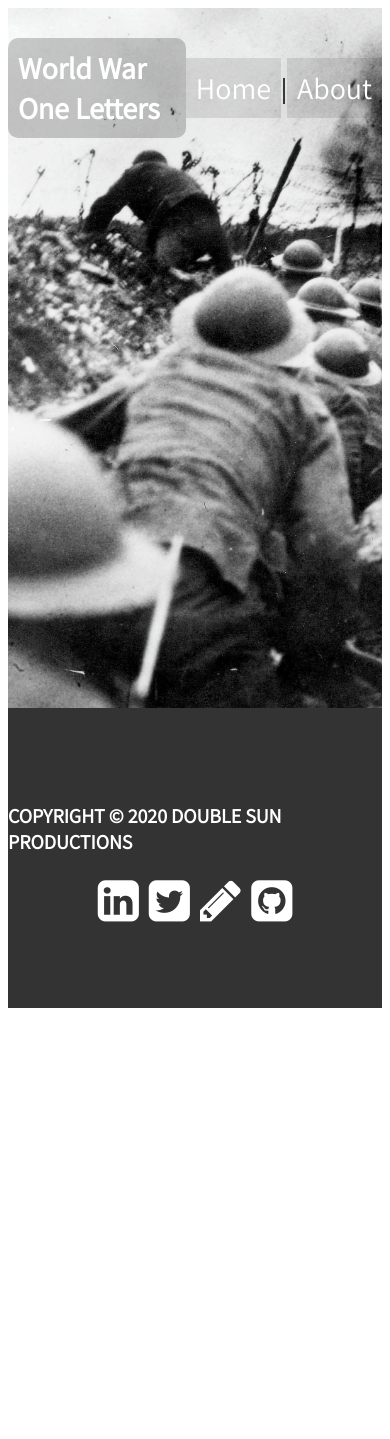
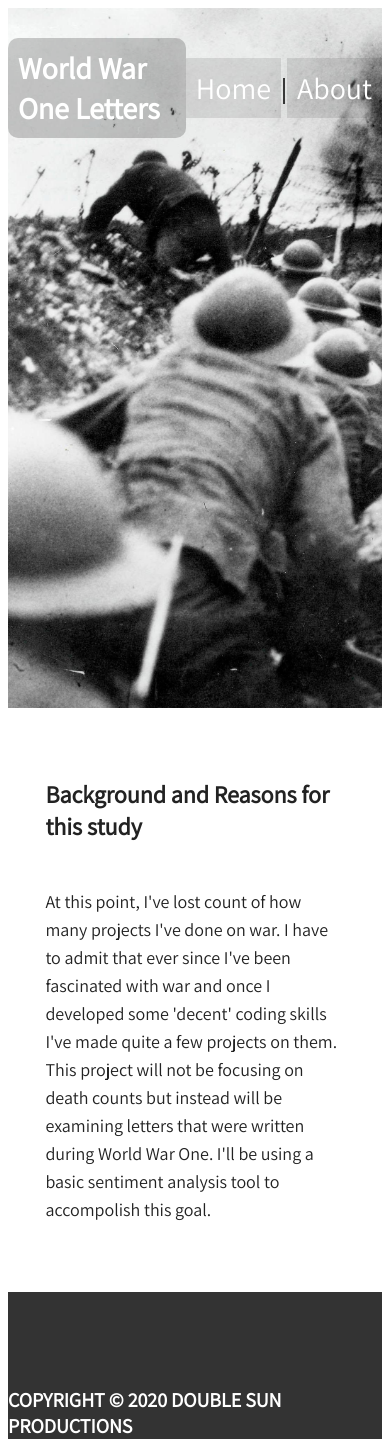
Before and after one commit to ravenusmc/world_one_letters, a Vue app in the folder client/: page / in a window 390 px wide. Shown: the top 1439 px of the page. Before the commit the page ends 1016 px from the top, so only its background shows below. Built offline with nearby package versions, Linux system fonts and the light colour scheme.

Commit message:
working on background section on home page

```diff
--- a/client/src/components/home/Background.vue
+++ b/client/src/components/home/Background.vue
@@ -0,0 +1,76 @@
+<template>
+  <div>
+
+    <section>
+
+      <div class='titleDiv'>
+        <h2 class='font'>Background and Reasons for this study</h2>
+      </div>
+
+      <div class='reasonDiv'>
+        <p class='font'>
+          At this point, I've lost count of how many projects I've done on war. I
+          have to admit that ever since I've been fascinated with war and once
+          I developed some 'decent' coding skills I've made quite a few projects on
+          them. This project will not be focusing on death counts but instead will
+          be examining letters that were written during World War One. I'll be using
+          a basic sentiment analysis tool to accompolish this goal.
+        </p>
+      </div>
+
+    </section>
+
+  </div>
+</template>
+
+<script>
+export default {
+  name: 'Background',
+}
+</script>
+
+<style scoped>
+
+section {
+  display: grid;
+  grid-template-columns: 1fr 1fr;
+  grid-gap: 3em;
+  margin-top: 50px;
+  margin-bottom: 50px;
+}
+
+.titleDiv {
+  display: flex;
+  flex-direction: column;
+  justify-content: center;
+  margin-left: 15%;
+  color: #222222;
+}
+
+.reasonDiv {
+  margin-right: 15%;
+  font-size: 18px;
+  line-height: 28px;
+  color: #222222;
+}
+
+/* Media Queries */
+@media only all and (max-width: 900px) {
+
+  section {
+    grid-template-columns: 1fr;
+    grid-gap: .5em;
+  }
+
+  .titleDiv {
+    margin-left: 10%;
+    margin-right: 10%;
+  }
+
+  .reasonDiv {
+    margin-right: 10%;
+    margin-left: 10%;
+  }
+
+}
+</style>
--- a/client/src/views/About.vue
+++ b/client/src/views/About.vue
@@ -2,17 +2,20 @@
   <div>
     <Header/>
     <h1>This is an about page</h1>
+    <Footer />
   </div>
 </template>
 
 <script>
 // @ is an alias to /src
 import Header from '@/components/generic/Header.vue'
+import Footer from '@/components/generic/Footer.vue';
 
 export default {
   name: 'Home',
   components: {
     Header,
+    Footer,
   }
 }
 </script>
--- a/client/src/views/Home.vue
+++ b/client/src/views/Home.vue
@@ -1,19 +1,22 @@
 <template>
   <div>
     <Header/>
+    <Background />
     <Footer/>
   </div>
 </template>
 
 <script>
 // @ is an alias to /src
-import Header from '@/components/generic/Header.vue'
-import Footer from '@/components/generic/Footer.vue'
+import Header from '@/components/generic/Header.vue';
+import Footer from '@/components/generic/Footer.vue';
+import Background from '@/components/home/Background.vue';
 
 export default {
   name: 'Home',
   components: {
     Header,
+    Background,
     Footer,
   }
 }
```
